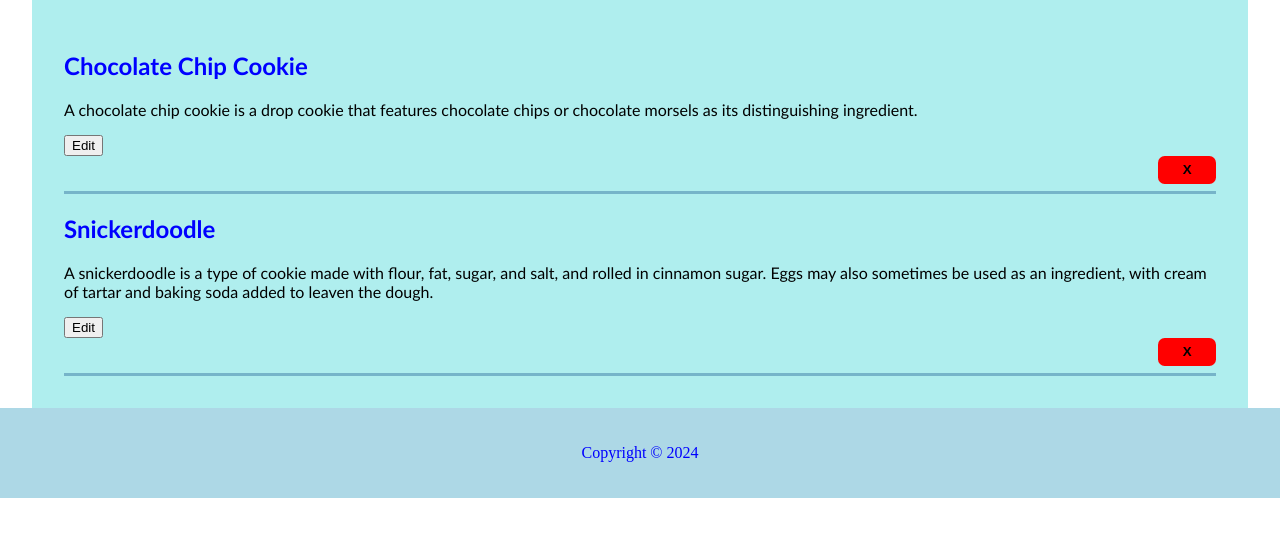
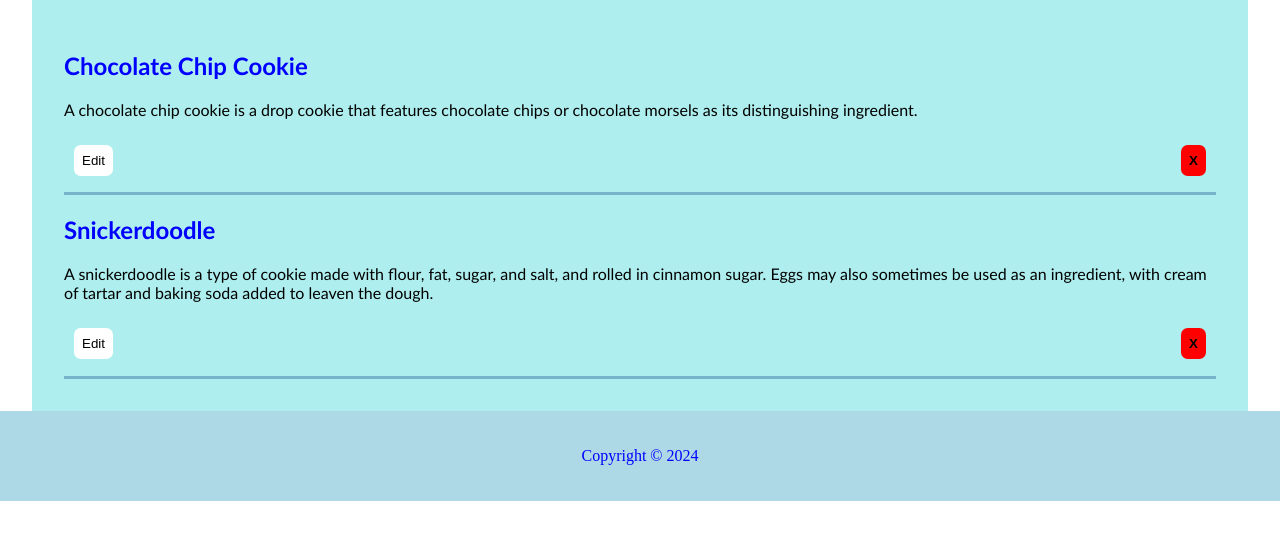
Before and after one commit to TacoWarrior24/Blog, a Node server app: page / in a window 1280 px wide. Shown: the part 247-787 px from the top of the page. Run offline with Node 20, Linux system fonts and the light colour scheme.

Commit message:
Button Styling

```diff
--- a/public/styles/main.css
+++ b/public/styles/main.css
@@ -136,12 +136,26 @@ input[type="text"], textarea {
     font-family: 'calibri';
 }
 
+#editPost{
+    margin-bottom: .5em;
+    background-color: white;
+    border: none;
+    padding: .5rem;
+    border-radius:.5em;
+}
+
+.postButtonsContainer{
+    display: flex;
+    justify-content: space-between;
+    align-items: center;
+    padding: 10px;
+}
+
 #deletePost{
-    margin-left: 95%;
     margin-bottom: .5em;
     background-color: red;
     border: none;
-    padding: .5em;
+    padding: .5rem;
     border-radius:.5em;
 }
 
--- a/views/index.ejs
+++ b/views/index.ejs
@@ -13,12 +13,14 @@
             <div class="post">
                 <h2><%= post.title %></h2>
                 <p><%= post.description %></p>
-                <a href="/edit/<%= index %>">
-                  <button>Edit</button>
-                </a>
-                <form action="/delete/<%= index %>" method="POST">
-                  <button id="deletePost" type="submit"><strong>X</strong></button>
-                </form>
+                <div class="postButtonsContainer">
+                  <a href="/edit/<%= index %>">
+                    <button id="editPost">Edit</button>
+                  </a>
+                  <form action="/delete/<%= index %>" method="POST">
+                    <button id="deletePost" type="submit"><strong>X</strong></button>
+                  </form>
+                </div>
             </div>
         <% }) %>
     </div>
```
